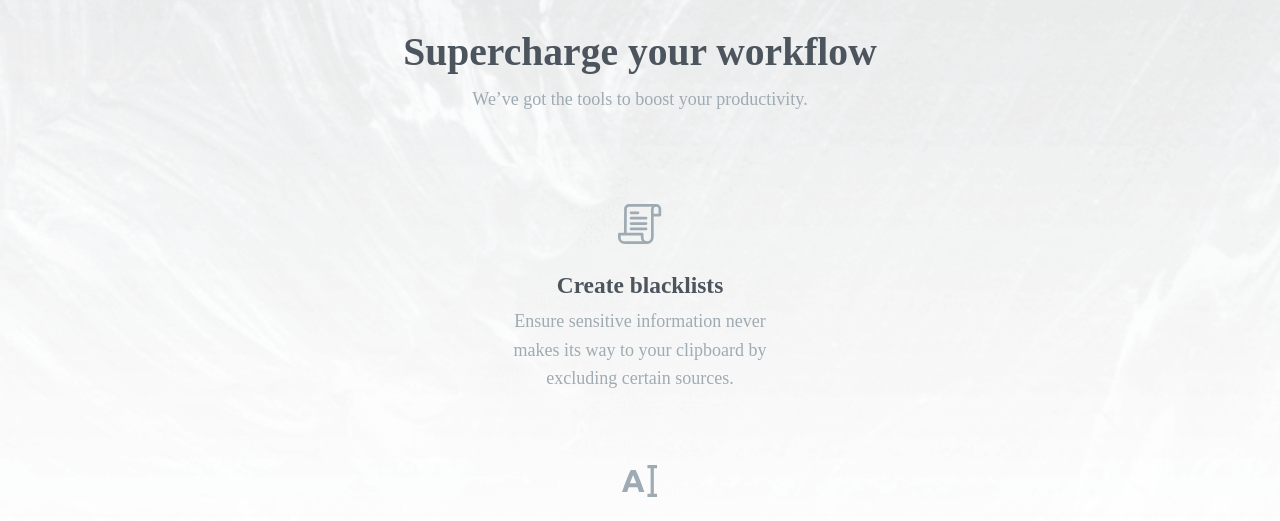
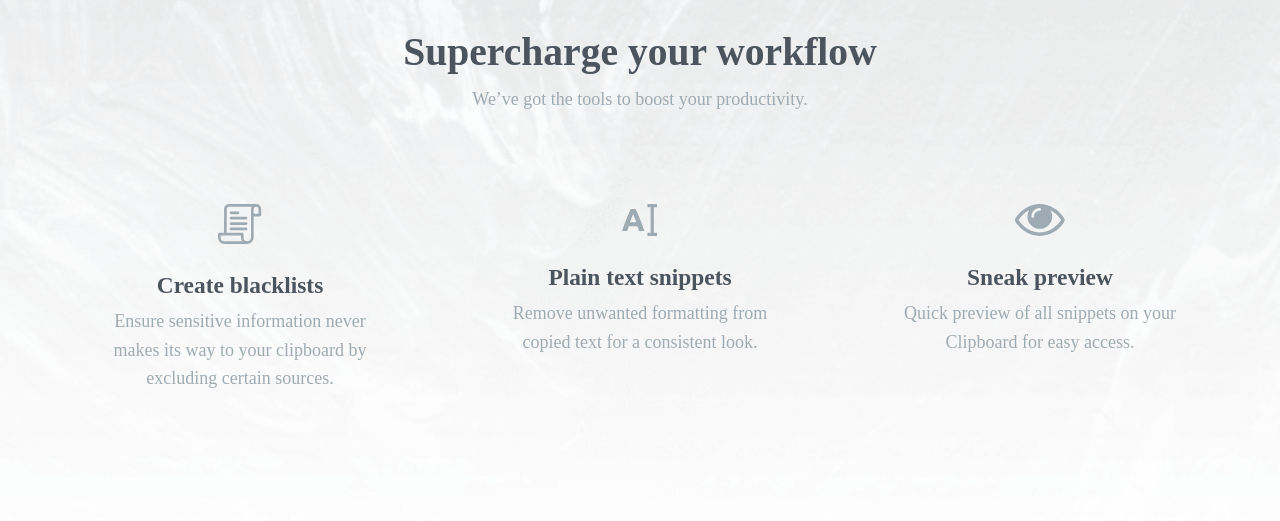
Before and after one commit to ADotBit/FrontEnd-Mentor, a plain HTML site: page clipboard_landing/index.html in a window 1280 px wide. Shown: the part 2600-3121 px from the top of the page. Drawn offline with Linux system fonts and the light colour scheme; a web font is replaced by a local one.

Commit message:
correction

```diff
--- a/clipboard_landing/style.css
+++ b/clipboard_landing/style.css
@@ -255,7 +255,13 @@
         margin-bottom: 7em;
     }
 
+    #workflow > div {
+        display: flex;
+        justify-content: center;
+    }
+
     .detail p{
+        height: 100%;
         width: 32ch;
     }
 
```
